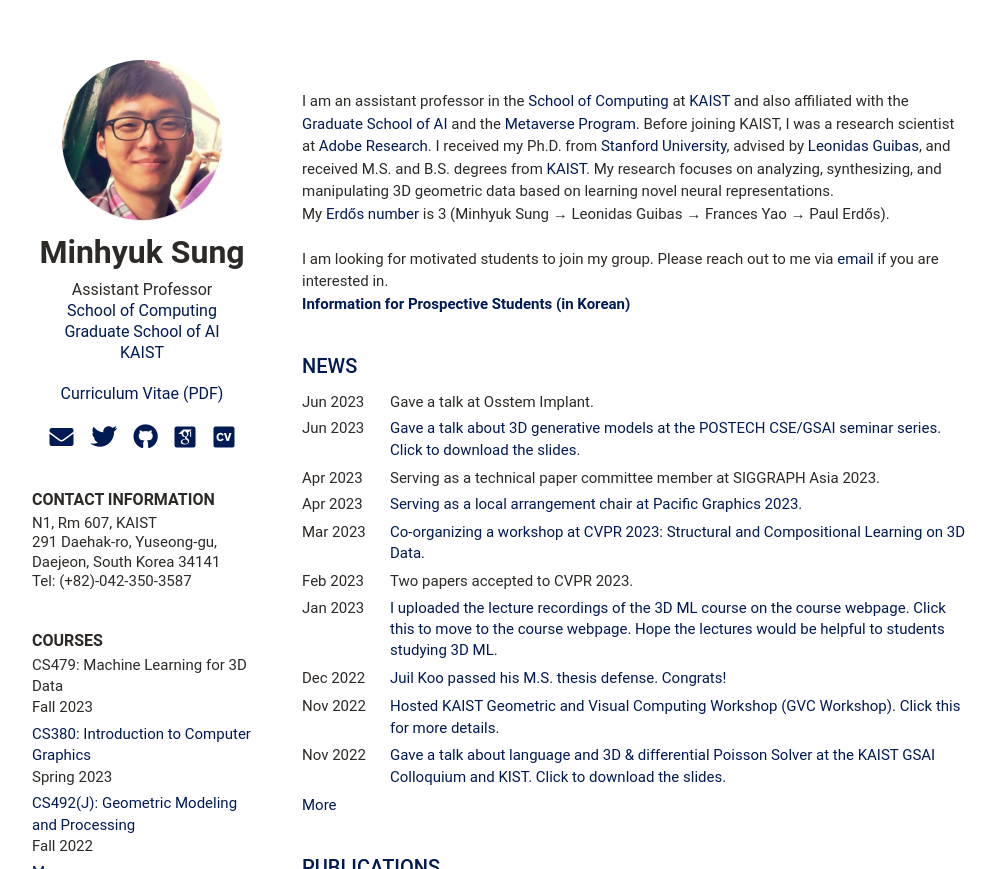
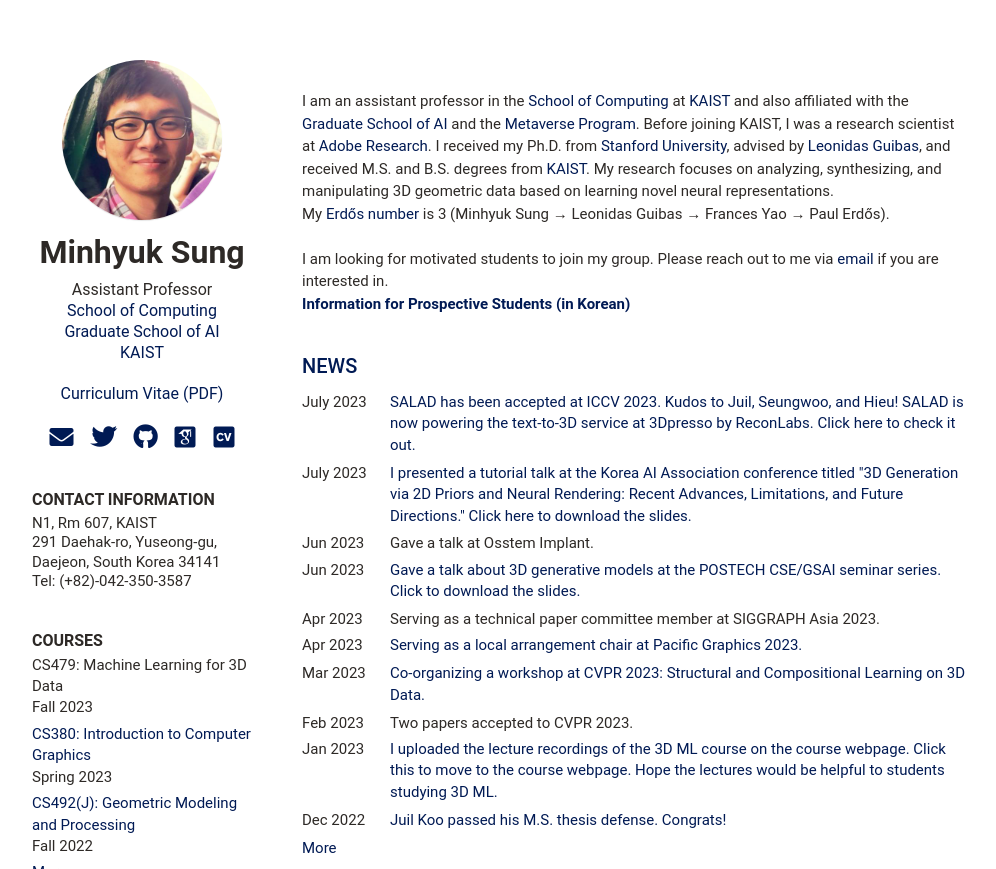
Before and after one commit to mhsung/mhsung.github.io, a Jekyll site: the page built from index.html, in a window 1280 px wide and 1400 px high, cut to the strip 0-869 px from the top of the window. Shown: the whole strip, without its empty margins (126-1122 px from the left). Built offline with Jekyll 4.4.1, drawn with Linux system fonts in a browser that asks for light colours; some web fonts are replaced; some of the changed text lies outside the part shown.

Commit message:
Updated.

```diff
--- a/_data/news.yml
+++ b/_data/news.yml
@@ -1,4 +1,10 @@
 news:
+    - title: "SALAD has been accepted at ICCV 2023. Kudos to Juil, Seungwoo, and Hieu! SALAD is now powering the text-to-3D service at 3Dpresso by ReconLabs. Click here to check it out."
+      time: July 2023
+      link: https://3dpresso.ai/textto3d
+    - title: "I presented a tutorial talk at the Korea AI Association conference titled \"3D Generation via 2D Priors and Neural Rendering: Recent Advances, Limitations, and Future Directions.\" Click here to download the slides."
+      time: July 2023
+      link: https://kaistackr-my.sharepoint.com/:b:/g/personal/mhsung_kaist_ac_kr/EbWgBXi-UuVOpOvVnUTPFSsBLNblqH7NAPgGonEA_7gLxA?e=tSqbHd
     - title: "Gave a talk at Osstem Implant."
       time: Jun 2023
     - title: "Gave a talk about 3D generative models at the POSTECH CSE/GSAI seminar series. Click to download the slides."
@@ -14,7 +20,7 @@
       link: https://struco3d.github.io/cvpr2023/
     - title: "Two papers accepted to CVPR 2023."
       time: Feb 2023
-    - title: I uploaded the lecture recordings of the 3D ML course on the course webpage. Click this to move to the course webpage. Hope the lectures would be helpful to students studying 3D ML.
+    - title: "I uploaded the lecture recordings of the 3D ML course on the course webpage. Click this to move to the course webpage. Hope the lectures would be helpful to students studying 3D ML."
       time: Jan 2023
       link: https://mhsung.github.io/kaist-cs492a-spring-2022/
     - title: Juil Koo passed his M.S. thesis defense. Congrats!
--- a/_data/publications/023-cvpr22-pop-out-motion.yml
+++ b/_data/publications/023-cvpr22-pop-out-motion.yml
@@ -12,6 +12,5 @@
 #publication_note:
 project: https://jyunlee.github.io/projects/pop-out-motion/
 arXiv: https://arxiv.org/abs/2203.15235
-vidoe: https://youtu.be/gHxwHxIZiuM
 code: https://github.com/jyunlee/Pop-Out-Motion
 video: https://www.youtube.com/watch?v=gHxwHxIZiuM
--- /dev/null
+++ b/_data/publications/030-iccv23-salad.yml
@@ -0,0 +1,19 @@
+key: salad
+title: "SALAD: Part-Level Latent Diffusion for 3D Shape Generation and Manipulation"
+authors:
+    - name: Juil Koo*
+      link: http://63days.github.io/
+    - name: Seungwoo Yoo*
+      link: https://dvelopery0115.github.io/
+    - name: Minh Hieu Nguyen*
+      link: http://min-hieu.github.io/
+    - name: Minhyuk Sung
+authors_note: equal contributions
+venue: ICCV 2023
+project: https://salad3d.github.io/
+arXiv: https://arxiv.org/abs/2303.12236
+pdf: https://salad3d.github.io/assets/salad.pdf
+code: https://github.com/63days/salad
+etc:
+    - name: 3Dpresso (Text-to-3D)
+      link: https://3dpresso.ai/textto3d
--- a/_includes/publications.html
+++ b/_includes/publications.html
@@ -120,6 +120,12 @@
                             <a href="{{ press_release.link }}" target=_blank>Media {{ forloop.index }}</a>&ensp;
                         {% endfor %}
                     {% endif %}
+
+                    {% if paper.etc %}
+                        {% for etc in paper.etc %}
+                            <a href="{{ etc.link }}" target=_blank>{{ etc.name }}</a>&ensp;
+                        {% endfor %}
+                    {% endif %}
                 </div>
             </div>
 
```
Also changed, not shown: assets/images/salad-thumbnail.png (added).
